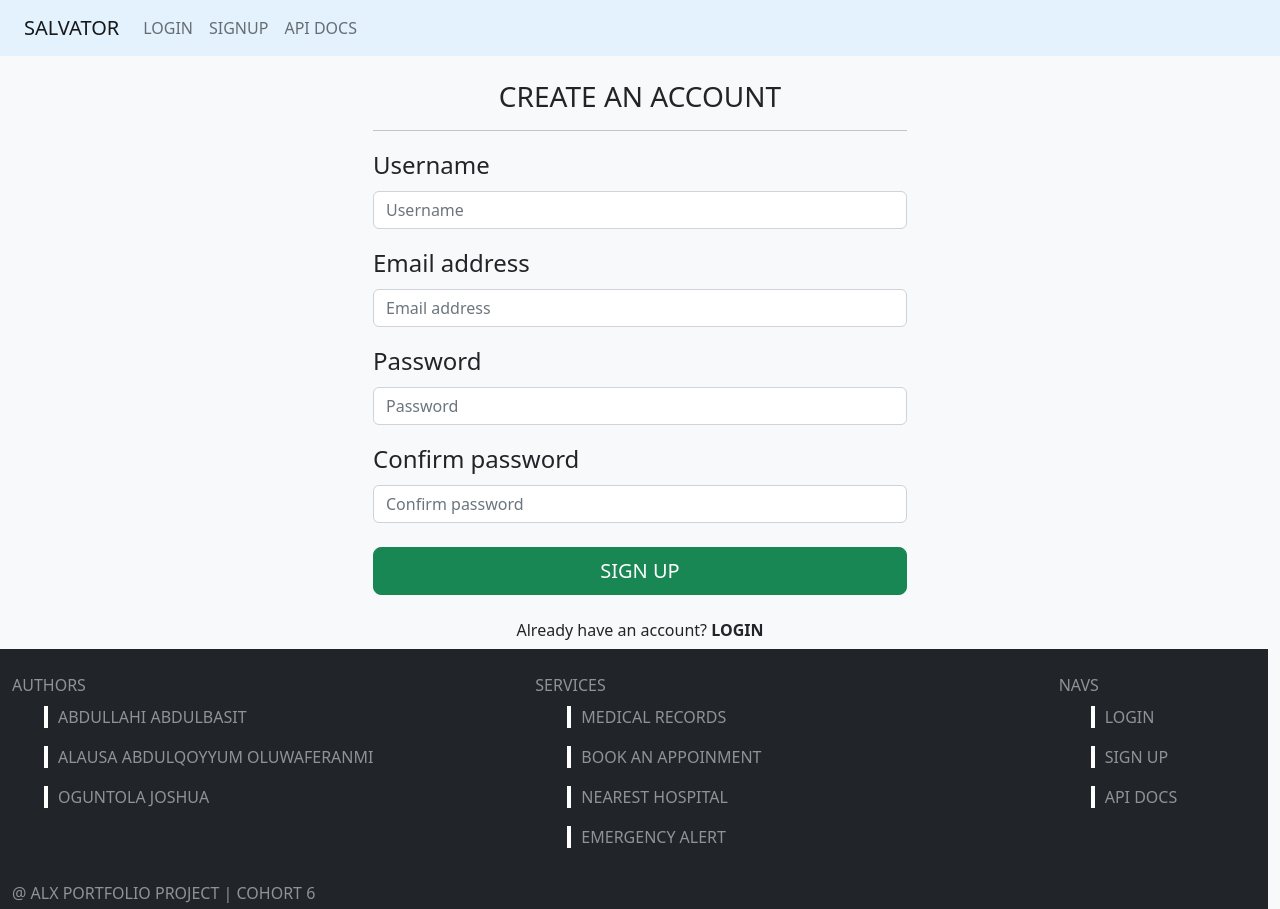
After one commit to Alausa2001/Salvator, a Flask app: page /auth/signup in a window 1280 px wide. The commit adds this page. Run offline with Flask 2, Linux system fonts and the light colour scheme.

Commit message:
Password hashing successful!

```diff
--- a/web_app/app.py
+++ b/web_app/app.py
@@ -1,53 +1,12 @@
-#!/usr/bin/python3
-from flask import Flask, render_template, flash, redirect, url_for
-import requests
-from templates.forms import SignUpForm, LoginForm
+from flask import Flask, render_template, flash, redirect, url_for, session, Blueprint
+from auth import bp
+from blog import bg
+
 
 app = Flask(__name__)
 app.config['SECRET_KEY'] = '3ff31a6c7ebd7c9773b8de18bc8ddb13'
-
-
-@app.route('/', strict_slashes=False)
-@app.route('/home', strict_slashes=False)
-def home():
-    """ Render the homepage when / or /home is requested """
-    return render_template('homepage.html')
-
-
-@app.route('/signup', methods=['GET', 'POST'], strict_slashes=False)
-def signup():
-    """ Render the registration form and redirect to login page if successful """
-    form = SignUpForm()
-    if form.validate_on_submit():
-        # Form validation
-        data = {
-            'username': form.username.data,
-            'email': form.email.data,
-            'password': form.password.data
-        }
-        url = 'http://web-02.feranmi.tech/api/v1/register'
-        response = requests.post(url, json=data)
-        if response.status_code == 200:
-            msg = response.json()
-            if msg == 'User Exists':
-                flash('The username has already been taken. Try a new username', 'danger')
-            elif msg == 'Email Exists':
-                flash('The email address has already been taken. Try a new email address', 'danger')
-        elif response.status_code == 201:
-            flash(f"You have successfully created an account! {form.username.data}", 'success')
-            return redirect(url_for('home'))
-    if form.errors != {}:
-        for msg in form.errors.values():
-            flash(f'There was an error in creating a new user: {msg[0]}', category='danger')
-    return render_template('signup.html', form=form)
-
-
-@app.route('/login', methods=['GET', 'POST'], strict_slashes=False)
-def login():
-    """ Login User """
-    form = LoginForm()
-    return render_template('login.html', form=form)
-
+app.register_blueprint(bp)
+app.register_blueprint(bg)
 
 if __name__ == "__main__":
     app.run(host='0.0.0.0', port=5000, debug=True)
--- /dev/null
+++ b/web_app/auth.py
@@ -0,0 +1,52 @@
+import requests
+from flask import render_template, flash, redirect, url_for, session, Blueprint
+from forms import SignUpForm, LoginForm
+from werkzeug.security import check_password_hash, generate_password_hash
+
+
+bp = Blueprint('auth', __name__, url_prefix='/auth')
+
+
+@bp.route('/signup', methods=['GET', 'POST'], strict_slashes=False)
+def signup():
+    """ Render the registration form and redirect to login page if successful """
+    form = SignUpForm()
+    if form.validate_on_submit():
+        # Form validation
+        data = {
+            'username': form.username.data,
+            'email': form.email.data,
+            'password': generate_password_hash(form.password.data)
+        }
+        url = 'http://web-02.feranmi.tech/api/v1/register'
+        response = requests.post(url, json=data)
+        if response.status_code == 200:
+            msg = response.json()
+            if msg == 'User Exists':
+                flash('The username has already been taken. Try a new username', 'danger')
+            elif msg == 'Email Exists':
+                flash('The email address has already been taken. Try a new email address', 'danger')
+        elif response.status_code == 201:
+            flash(f"You have successfully created an account! {form.username.data}", 'success')
+            return redirect(url_for('blog.home'))
+    if form.errors != {}:
+        for msg in form.errors.values():
+            flash(f'There was an error in creating a new user: {msg[0]}', category='danger')
+    return render_template('auth/signup.html', form=form)
+
+
+@bp.route('/login', methods=['GET', 'POST'], strict_slashes=False)
+def login():
+    """ Login User """
+    form = LoginForm()
+    if form.validate_on_submit():
+        session['username'] = form.username.data
+        return redirect(url_for(f'dashboard/{form.username.data}'))
+    return render_template('auth/login.html', form=form)
+
+
+@bp.route('/logout', strict_slashes=False)
+def logout():
+    # remove the username from the session if it's there
+    session.pop('username', None)
+    return redirect(url_for('blog.home'))
--- /dev/null
+++ b/web_app/forms.py
@@ -0,0 +1,20 @@
+from flask_wtf import FlaskForm
+from wtforms import StringField, PasswordField, SubmitField, EmailField
+from wtforms.validators import Length, DataRequired, Email, EqualTo
+
+
+class SignUpForm(FlaskForm):
+    """ SignUpForm : A flaskform instance to generate signup form using flask """
+    username = StringField(label='Username', validators=[DataRequired(), Length(min=2, max=30)])
+    email = EmailField(label="Email address", validators=[DataRequired(), Email()])
+    password = PasswordField(label='Password', validators=[DataRequired(), Length(min=6)])
+    confirm_password = PasswordField(label='Confirm password', validators=[DataRequired(), EqualTo('password')])
+    submit = SubmitField(label='SIGN UP')
+
+
+class LoginForm(FlaskForm):
+    """ LoginForm : A flaskform instance to generate login form using flask """
+    username = StringField(label='Username', validators=[DataRequired(), Length(min=2, max=30)])
+    email = EmailField(label="Email address", validators=[DataRequired(), Email()])
+    password = PasswordField(label='Password', validators=[DataRequired(), Length(min=6)])
+    submit = SubmitField(label='LOGIN')
--- /dev/null
+++ b/web_app/templates/auth/signup.html
@@ -0,0 +1,45 @@
+ <!-- Inherit from base.html  -->
+{% extends 'base.html' %}
+
+<!-- Title -->
+{% block title %}
+
+  SIGNUP
+{% endblock %}
+
+<!-- Body contents  -->
+{% block content %}
+  <div class="container bg-light pt-4 justify-content-center align-items-center">
+    <form action="" method="POST" class="container w-50">
+      <h3 class="text-center">CREATE AN ACCOUNT</h3>
+      <hr>
+      {{ form.hidden_tag() }}
+      <div class="mb-3">
+        {{ form.username.label(class="form-label fs-4 d-block mb-2") }}
+        {{ form.username(class="form-control", placeholder="Username") }}
+      </div>
+
+      <div class="mb-3">
+        {{ form.email.label(class="form-label fs-4 d-block mb-2") }}
+        {{ form.email(class="form-control", placeholder="Email address") }}
+      </div>
+
+      <div class="mb-3">
+        {{ form.password.label(class="form-label fs-4 d-block mb-2") }}
+        {{ form.password(class="form-control", placeholder="Password") }}
+      </div>
+
+      <div class="mb-3">
+        {{ form.confirm_password.label(class="form-label fs-4 d-block mb-2") }}
+        {{ form.confirm_password(class="form-control", placeholder="Confirm password") }}
+      </div>
+
+      <div class="mb-3">
+        {{ form.submit(class="btn btn-success btn-lg w-100 mt-2") }}
+      </div>
+
+
+    </form>
+    <div class="form-control-plaintext text-center">Already have an account? <a href="{{ url_for('auth.login') }}" class="text-decoration-none text-dark fw-bold">LOGIN</a></div>
+  </div>
+{% endblock %}
--- a/web_app/templates/base.html
+++ b/web_app/templates/base.html
@@ -4,8 +4,10 @@
     <meta charset="UTF-8">
     <meta http-equiv="X-UA-Compatible" content="IE=edge">
     <meta name="viewport" content="width=device-width, initial-scale=1.0">
-    <link href="https://cdn.jsdelivr.net/npm/bootstrap@5.0.2/dist/css/bootstrap.min.css" rel="stylesheet">
-    <link href="static/styles.css" rel="stylesheet">
+    <!-- <link href="https://cdn.jsdelivr.net/npm/bootstrap@5.0.2/dist/css/bootstrap.min.css" rel="stylesheet"> -->
+    <link href="https://cdn.jsdelivr.net/npm/bootstrap@5.2.3/dist/css/bootstrap.min.css" rel="stylesheet">
+<script src="https://cdn.jsdelivr.net/npm/bootstrap@5.2.3/dist/js/bootstrap.bundle.min.js"></script>
+    <link href="{{ url_for('static', filename='styles.css') }}" rel="stylesheet">
     <script src="{{ url_for('static', filename='script.js') }}"></script>
     <title>SALVATOR | {% block title %}{% endblock %}</title>
 </head>
@@ -13,17 +15,17 @@
     <header class="container-fluid">
         <nav class="navbar navbar-expand-lg navbar-light">
             <div class="container-fluid">
-                <a class="navbar-brand" href=" {{ url_for('home')}} ">SALVATOR</a>
+                <a class="navbar-brand" href=" {{ url_for('blog.home')}} ">SALVATOR</a>
                 <button class="navbar-toggler" type="button" data-bs-toggle="collapse" data-bs-target="#navbarText" aria-controls="navbarText" aria-expanded="false" aria-label="Toggle navigation">
                 <span class="navbar-toggler-icon"></span>
                 </button>
                 <div class="collapse navbar-collapse" id="navbarText">
                     <ul class="navbar-nav me-auto mb-2 mb-lg-0">
                       <li class="nav-item">
-                        <a class="nav-link" href="{{ url_for('login') }}">LOGIN</a>
+                        <a class="nav-link" href="{{ url_for('auth.login') }}">LOGIN</a>
                       </li>
                       <li class="nav-item">
-                        <a class="nav-link" href="{{ url_for('signup') }}">SIGNUP</a>
+                        <a class="nav-link" href="{{ url_for('auth.signup') }}">SIGNUP</a>
                       </li>
                       <li class="nav-item">
                         <a class="nav-link" href="#">API DOCS</a>
@@ -38,13 +40,13 @@
         {% if messages %}
             {% for category, message in messages %}
                 {% if category == 'success' %}
-                    <div class="alert alert-success mt-1" role="alert">
-                        <button type="button" class="close" data-dismiss="alert" aria-label="Close"><span aria-hidden="true">&times;</span></button>
-                        <strong>Success!</strong> {{ message }}
+                    <div class="alert alert-success mt-1 alert-dismissible" role="alert">
+                        <button type="button" class="close" data-bs-dismiss="alert" aria-label="Close"><span aria-hidden="true">&times;</span></button>
+                        <strong> Success!</strong> {{ message }}
                     </div>
                 {% else %}
-                <div class="alert alert-{{ category }} mt-1" role="alert">
-                    <button type="button" class="close" data-dismiss="alert" aria-label="Close"><span aria-hidden="true">&times;</span></button>
+                <div class="alert alert-{{ category }} mt-1 alert-dismissible" role="alert">
+                    <button type="button" class="close" data-bs-dismiss="alert" aria-label="Close"><span aria-hidden="true">&times;</span></button>
                     {{ message }}
                   </div>
                 {% endif %}
```
Also changed, not shown: web_app/blog.py (added, +20 -0 lines), web_app/templates/auth/login.html (added, +39 -0 lines), web_app/templates/blog/dashboard.html (added, +23 -0 lines), web_app/templates/blog/homepage.html (added, +40 -0 lines).
